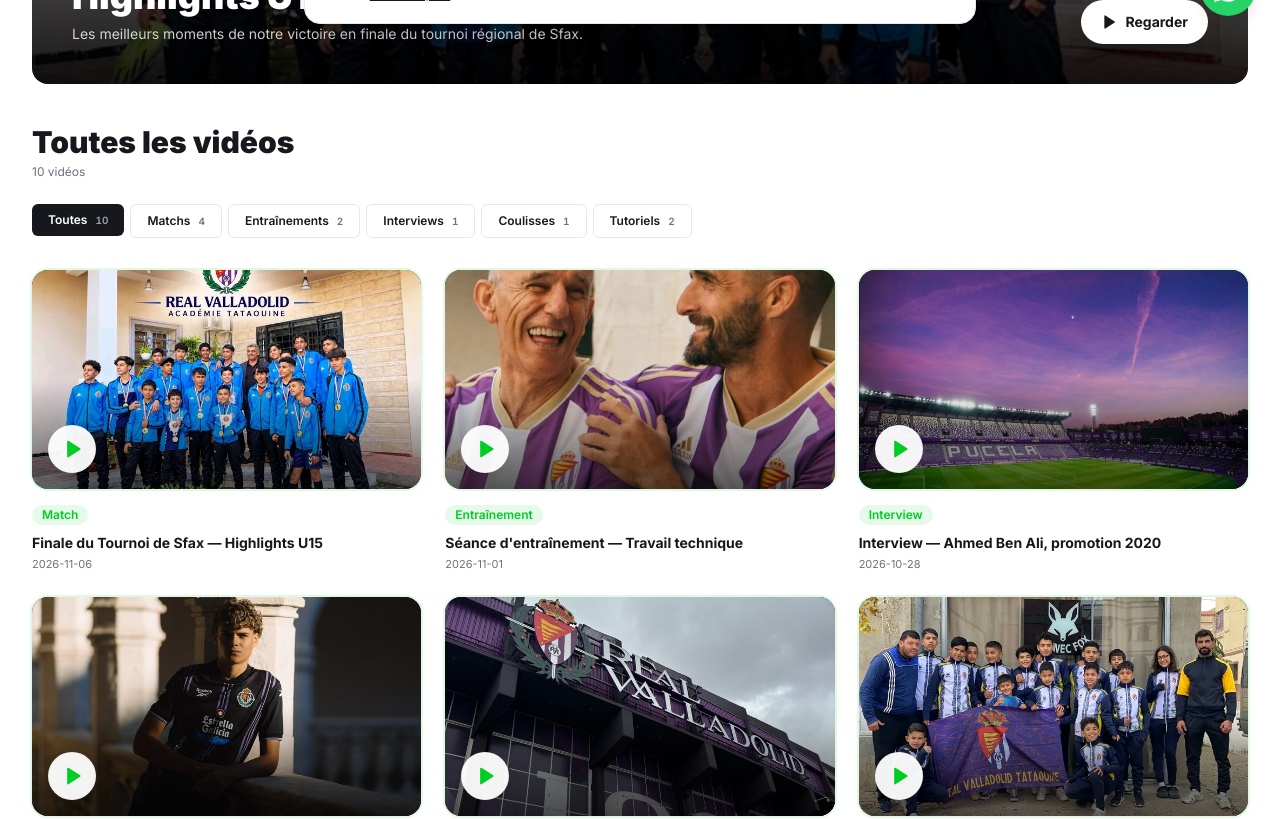
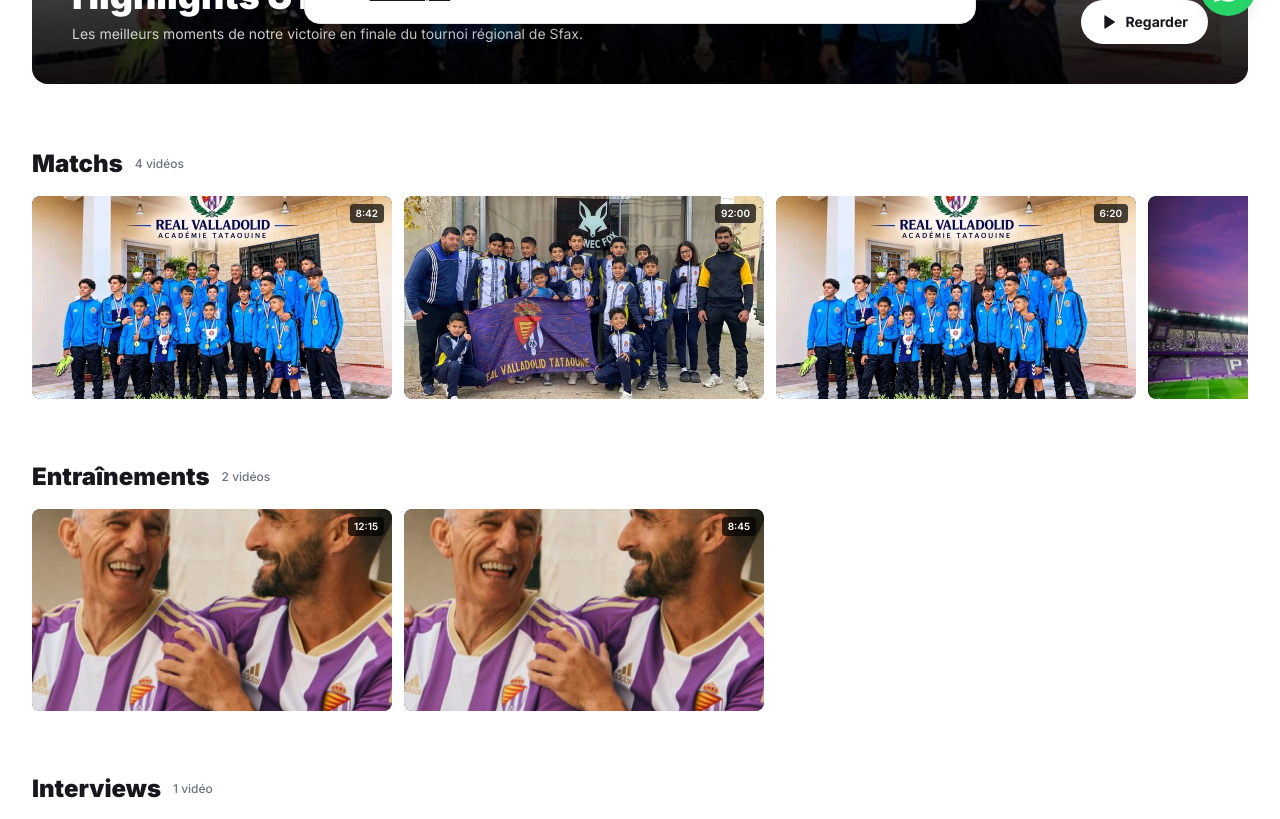
Before and after one commit to akdi3679/rvtataouine, a Next.js app: page /en/tv in a window 1280 px wide. Shown: the part 760-1579 px from the top of the page. Built offline with nearby package versions, Linux system fonts and the light colour scheme.

Commit message:
feat: Netflix-style TV page with category rows

```diff
--- /dev/null
+++ b/src/components/global/team-filter-with-group.tsx
@@ -0,0 +1,100 @@
+"use client";
+
+import { useRouter, usePathname } from "next/navigation";
+import { ChevronDown, Check, Globe } from "lucide-react";
+import { useState, useEffect, useRef } from "react";
+import { TEAMS, TEAM_IDS, type TeamId } from "@/data/team-theme";
+import Image from "next/image";
+
+export function TeamFilterWithGroup({ currentTeam }: { currentTeam: TeamId | "all" }) {
+  const [open, setOpen] = useState(false);
+  const wrapperRef = useRef<HTMLDivElement>(null);
+  const router = useRouter();
+  const pathname = usePathname();
+
+  const allLabel = "Toutes les équipes";
+  const current = currentTeam === "all" ? null : TEAMS[currentTeam];
+
+  useEffect(() => {
+    if (!open) return;
+    const handler = (e: MouseEvent) => {
+      if (!wrapperRef.current?.contains(e.target as Node)) setOpen(false);
+    };
+    document.addEventListener("mousedown", handler);
+    return () => document.removeEventListener("mousedown", handler);
+  }, [open]);
+
+  const handleSelect = (id: TeamId | "all") => {
+    const baseUrl = pathname.split("?")[0];
+    const url = id === "all" ? baseUrl : `${baseUrl}?team=${id}`;
+    router.push(url, { scroll: false });
+    setOpen(false);
+  };
+
+  return (
+    <div ref={wrapperRef} className="relative inline-block">
+      <button
+        onClick={() => setOpen(!open)}
+        className="inline-flex items-center gap-2.5 rounded-md border border-border bg-white px-4 py-2.5 text-sm font-semibold text-foreground shadow-sm transition-colors hover:border-foreground/30 hover:bg-secondary/50"
+        aria-haspopup="listbox"
+        aria-expanded={open}
+      >
+        {current ? (
+          <div className="relative h-5 w-5 overflow-hidden rounded-full bg-white">
+            <Image src={current.logoPath} alt={current.name} fill className="object-contain p-0.5" />
+          </div>
+        ) : (
+          <Globe className="h-4 w-4 text-muted-foreground" />
+        )}
+        <span className="whitespace-nowrap">
+          {current ? current.name : allLabel}
+        </span>
+        <ChevronDown
+          className={`h-4 w-4 text-muted-foreground transition-transform duration-200 ${open ? "rotate-180" : ""}`}
+        />
+      </button>
+
+      {open && (
+        <div
+          className="absolute left-0 sm:left-auto sm:right-0 top-full z-50 mt-2 w-64 overflow-hidden rounded-lg border border-border bg-white shadow-xl"
+          role="listbox"
+        >
+          <button
+            onClick={() => handleSelect("all")}
+            className={`flex w-full items-center gap-3 px-4 py-3 text-left text-sm transition-colors ${
+              currentTeam === "all" ? "bg-secondary font-semibold text-foreground" : "text-foreground hover:bg-secondary/50"
+            }`}
+            role="option"
+            aria-selected={currentTeam === "all"}
+          >
+            <Globe className="h-4 w-4 text-muted-foreground" />
+            <span className="flex-1">{allLabel}</span>
+            {currentTeam === "all" && <Check className="h-4 w-4" />}
+          </button>
+
+          {TEAM_IDS.map((teamId) => {
+            const team = TEAMS[teamId];
+            const active = currentTeam === teamId;
+            return (
+              <button
+                key={teamId}
+                onClick={() => handleSelect(teamId)}
+                className={`flex w-full items-center gap-3 px-4 py-3 text-left text-sm transition-colors ${
+                  active ? "bg-secondary font-semibold text-foreground" : "text-foreground hover:bg-secondary/50"
+                }`}
+                role="option"
+                aria-selected={active}
+              >
+                <div className="relative h-5 w-5 overflow-hidden rounded-full bg-white">
+                  <Image src={team.logoPath} alt={team.name} fill className="object-contain p-0.5" />
+                </div>
+                <span className="flex-1">{team.name}</span>
+                {active && <Check className="h-4 w-4" />}
+              </button>
+            );
+          })}
+        </div>
+      )}
+    </div>
+  );
+}
--- a/src/components/global/team-filter.tsx
+++ b/src/components/global/team-filter.tsx
@@ -3,7 +3,7 @@
 import { useRouter, usePathname } from "next/navigation";
 import { ChevronDown, Check, Globe } from "lucide-react";
 import { useState, useEffect, useRef } from "react";
-import { TEAMS, TEAM_IDS, type TeamId } from "@/data/team-theme";
+import { TEAMS, ENTITY_LIST, type TeamId } from "@/data/team-theme";
 import Image from "next/image";
 
 export function TeamFilter({ currentTeam }: { currentTeam: TeamId | "all" }) {
@@ -72,13 +72,13 @@ export function TeamFilter({ currentTeam }: { currentTeam: TeamId | "all" }) {
             {currentTeam === "all" && <Check className="h-4 w-4" />}
           </button>
 
-{TEAM_IDS.map((teamId) => {
-  const team = TEAMS[teamId];
-  const active = currentTeam === teamId;
+
+{ENTITY_LIST.map((team) => {
+  const active = currentTeam === team.id;
   return (
     <button
-      key={teamId}
-      onClick={() => handleSelect(teamId)}
+      key={team.id}
+      onClick={() => handleSelect(team.id)}
       className={`flex w-full items-center gap-3 px-4 py-3 text-left text-sm transition-colors ${
         active ? "bg-secondary font-semibold text-foreground" : "text-foreground hover:bg-secondary/50"
       }`}
--- a/src/components/sections/actualites-view.tsx
+++ b/src/components/sections/actualites-view.tsx
@@ -4,7 +4,7 @@ import { useState, useMemo } from "react";
 import Link from "next/link";
 import { Clock, FileText, Newspaper, ArrowUpRight } from "lucide-react";
 import type { Article } from "@/data/news";
-import { TeamFilter } from "@/components/global/team-filter";
+import { TeamFilterWithGroup } from "@/components/global/team-filter-with-group";
 import { TEAMS, type TeamId } from "@/data/team-theme";
 import Image from "next/image";
 const FILTERS = [
@@ -223,7 +223,7 @@ const teamTheme = team !== "all" ? TEAMS[team] : TEAMS.group;
                 <Newspaper className="h-3.5 w-3.5" />
                 {filtered.length} {filtered.length === 1 ? "article" : "articles"}
               </span>
-              <TeamFilter currentTeam={team} />
+<TeamFilterWithGroup currentTeam={team} />
             </div>
           </div>
 
--- a/src/components/sections/tv-view.tsx
+++ b/src/components/sections/tv-view.tsx
@@ -1,63 +1,137 @@
 "use client";
 
-import { useState, useMemo, useEffect } from "react";
+import { useState, useRef } from "react";
 import Image from "next/image";
-import { Play, X } from "lucide-react";
+import { Play, X, ChevronLeft, ChevronRight } from "lucide-react";
 import { videoCategories, type Video } from "@/data/videos";
 import { GALLERY } from "@/data/gallery";
 import { TeamFilter } from "@/components/global/team-filter";
 import { TEAMS, type TeamId } from "@/data/team-theme";
 
-const CATEGORY_GRADIENT: Record<string, string> = {
-  match: "from-accent via-accent/80 to-accent-dark",
-  training: "from-primary via-primary/80 to-primary-dark",
-  interview: "from-info via-info/80 to-primary/70",
-  "behind-scenes": "from-warning via-warning/80 to-accent/70",
-  tutorial: "from-success via-success/80 to-primary/70",
-};
-
-// --- BEAUTIFUL VIDEO CARD (Same as FeaturedVideosSection) ---
-function VideoCard({ video, theme }: { video: Video; theme: any }) {
-  const [isLoaded, setIsLoaded] = useState(false);
-
-  if (isLoaded) {
-    return (
-      <div className="relative w-full overflow-hidden rounded-2xl" style={{ aspectRatio: "16/9" }}>
-        <iframe
-          src={`https://www.youtube-nocookie.com/embed/${video.youtubeId}?autoplay=1&rel=0`}
-          title={video.title}
-          allow="accelerometer; autoplay; clipboard-write; encrypted-media; gyroscope; picture-in-picture"
-          allowFullScreen
-          className="absolute inset-0 h-full w-full"
-        />
-      </div>
-    );
-  }
-
+// --- Netflix-style Video Card ---
+function NetflixVideoCard({ video, onPlay, theme }: { video: Video; onPlay: () => void; theme: any }) {
   return (
     <button
-      onClick={() => setIsLoaded(true)}
-      className="group relative w-full overflow-hidden rounded-2xl bg-foreground focus:outline-none focus:ring-2 focus:ring-offset-2"
-      style={{ aspectRatio: "16/9", boxShadow: `0 0 0 2px ${theme.hex}20` }}
-      aria-label={`Lire la vidéo : ${video.title}`}
+      onClick={onPlay}
+      className="group relative flex-shrink-0 w-[280px] sm:w-[320px] lg:w-[360px] overflow-hidden rounded-lg text-left transition-all duration-300 hover:scale-105 hover:z-10 hover:shadow-2xl"
+      aria-label={`Regarder : ${video.title}`}
     >
+      <div className="relative aspect-video overflow-hidden rounded-lg bg-foreground">
         <Image
           src={video.thumbnail}
           alt={video.title}
           fill
-        sizes="(max-width: 768px) 100vw, 33vw"
-        className="object-cover transition-transform duration-500 group-hover:scale-105"
+          sizes="360px"
+          className="object-cover transition-transform duration-500 group-hover:scale-110"
         />
-      <div className="absolute inset-0 bg-gradient-to-t from-black/60 via-transparent to-transparent" />
-      <div className="absolute bottom-4 left-4">
-        <div className="flex h-12 w-12 items-center justify-center rounded-full bg-white/95 shadow-xl transition-all duration-300 group-hover:scale-110 group-hover:bg-white">
-          <Play className="h-5 w-5 ml-0.5" style={{ color: theme.hex, fill: theme.hex }} />
+        <div className="absolute inset-0 bg-gradient-to-t from-black/80 via-black/20 to-transparent opacity-0 transition-opacity duration-300 group-hover:opacity-100" />
+
+        {/* Play button on hover */}
+        <div className="absolute inset-0 flex items-center justify-center opacity-0 transition-opacity duration-300 group-hover:opacity-100">
+          <div className="flex h-14 w-14 items-center justify-center rounded-full bg-white/95 shadow-2xl transition-transform group-hover:scale-110">
+            <Play className="h-6 w-6 ml-0.5" style={{ color: theme.hex, fill: theme.hex }} />
+          </div>
+        </div>
+
+        {/* Duration badge (always visible) */}
+        <span className="absolute right-2 top-2 rounded bg-black/70 px-1.5 py-0.5 text-[10px] font-semibold text-white backdrop-blur">
+          {video.duration}
+        </span>
+
+        {/* Info overlay on hover */}
+        <div className="absolute inset-x-0 bottom-0 p-3 translate-y-full transition-transform duration-300 group-hover:translate-y-0">
+          <span className={`inline-flex rounded-full px-2 py-0.5 text-[9px] font-bold uppercase tracking-wider text-white mb-1.5`} style={{ backgroundColor: theme.hex }}>
+            {video.categoryLabel}
+          </span>
+          <h3 className="line-clamp-2 text-sm font-bold text-white leading-tight">
+            {video.title}
+          </h3>
+          <p className="mt-1 line-clamp-2 text-[11px] text-white/80">
+            {video.description}
+          </p>
         </div>
       </div>
     </button>
   );
 }
 
+// --- Netflix-style Horizontal Row ---
+function NetflixRow({
+  title,
+  videos,
+  onPlay,
+  theme
+}: {
+  title: string;
+  videos: Video[];
+  onPlay: (v: Video) => void;
+  theme: any;
+}) {
+  const scrollRef = useRef<HTMLDivElement>(null);
+
+  const scroll = (direction: "left" | "right") => {
+    if (!scrollRef.current) return;
+    const scrollAmount = scrollRef.current.clientWidth * 0.8;
+    scrollRef.current.scrollBy({
+      left: direction === "left" ? -scrollAmount : scrollAmount,
+      behavior: "smooth",
+    });
+  };
+
+  if (videos.length === 0) return null;
+
+  return (
+    <section className="relative py-6 group/row">
+      <div className="mx-auto max-w-7xl px-6 lg:px-8">
+        {/* Row title */}
+        <div className="mb-4 flex items-center gap-3">
+          <h2 className="text-xl font-black text-foreground sm:text-2xl">
+            {title}
+          </h2>
+          <span className="text-xs font-medium text-muted-foreground">
+            {videos.length} {videos.length === 1 ? "vidéo" : "vidéos"}
+          </span>
+        </div>
+
+        {/* Scrollable row */}
+        <div className="relative">
+          {/* Left arrow */}
+          <button
+            onClick={() => scroll("left")}
+            className="absolute left-0 top-0 bottom-0 z-20 hidden w-12 items-center justify-center bg-gradient-to-r from-white via-white/80 to-transparent opacity-0 transition-opacity group-hover/row:opacity-100 lg:flex"
+            aria-label="Défiler à gauche"
+          >
+            <ChevronLeft className="h-8 w-8 text-foreground" />
+          </button>
+
+          {/* Videos container */}
+          <div
+            ref={scrollRef}
+            className="flex gap-3 overflow-x-auto scroll-smooth scrollbar-hide pb-2"
+            style={{ scrollSnapType: "x mandatory" }}
+          >
+            {videos.map((v) => (
+              <div key={v.id} className="flex-shrink-0" style={{ scrollSnapAlign: "start" }}>
+                <NetflixVideoCard video={v} onPlay={() => onPlay(v)} theme={theme} />
+              </div>
+            ))}
+          </div>
+
+          {/* Right arrow */}
+          <button
+            onClick={() => scroll("right")}
+            className="absolute right-0 top-0 bottom-0 z-20 hidden w-12 items-center justify-center bg-gradient-to-l from-white via-white/80 to-transparent opacity-0 transition-opacity group-hover/row:opacity-100 lg:flex"
+            aria-label="Défiler à droite"
+          >
+            <ChevronRight className="h-8 w-8 text-foreground" />
+          </button>
+        </div>
+      </div>
+    </section>
+  );
+}
+
+// --- Hero Section (Featured Video) ---
 function TvHero({ video, onPlay, team }: { video: Video; onPlay: () => void; team: TeamId | "all" }) {
   const teamTheme = team !== "all" ? TEAMS[team] : TEAMS.group;
 
@@ -89,6 +163,7 @@ function TvHero({ video, onPlay, team }: { video: Video; onPlay: () => void; tea
           </div>
         </div>
 
+        {/* Featured video hero */}
         <button
           onClick={onPlay}
           className="group relative mt-8 block w-full overflow-hidden rounded-2xl text-left"
@@ -126,14 +201,11 @@ function TvHero({ video, onPlay, team }: { video: Video; onPlay: () => void; tea
                   <p className="text-[10px] font-bold uppercase tracking-widest text-white/70">
                     À la une
                   </p>
-                  <h2 className="mt-1.5 text-2xl font-black leading-tight text-white sm:text-2xl lg:text-4xl">
+                  <h2 className="mt-1.5 text-2xl font-black leading-tight text-white sm:text-3xl lg:text-4xl">
                     {video.title}
                   </h2>
                   <p className="mt-2 hidden max-w-xl text-sm text-white/80 sm:line-clamp-2 sm:block">
                     {video.description}
-                  </p>
-                  <p className="mt-2 text-[11px] font-medium text-white/60 sm:hidden">
-                    {video.publishedAt} · {video.duration}
                   </p>
                 </div>
                 <div className="hidden shrink-0 sm:block">
@@ -151,52 +223,10 @@ function TvHero({ video, onPlay, team }: { video: Video; onPlay: () => void; tea
   );
 }
 
-function VideoGrid({
-  items,
-  onPlay,
-  team,
-}: {
-  items: Video[];
-  onPlay: (v: Video) => void;
-  team: TeamId | "all";
-}) {
-  if (items.length === 0) {
-    return (
-      <div className="rounded-2xl border border-dashed border-border py-20 text-center">
-        <Play className="mx-auto h-10 w-10 text-muted-foreground/30" />
-        <p className="mt-4 text-sm font-semibold text-foreground">
-          Aucune vidéo dans cette catégorie
-        </p>
-      </div>
-    );
-  }
-
-  const theme = team !== "all" ? TEAMS[team] : TEAMS.group;
-
-  return (
-    <div className="grid gap-6 sm:grid-cols-2 lg:grid-cols-3">
-      {items.map((v) => (
-        <div key={v.id} className="flex flex-col">
-          <VideoCard video={v} theme={theme} />
-          <div className="mt-3">
-            <span className={`inline-flex rounded-full px-2.5 py-0.5 text-xs font-semibold ${theme.bgSoftClass} ${theme.textClass}`}>
-              {v.categoryLabel}
-            </span>
-            <h3 className="mt-2 line-clamp-2 text-sm font-bold leading-snug text-foreground">
-              {v.title}
-            </h3>
-            <p className="mt-1 text-[11px] text-muted-foreground">
-              {v.publishedAt}
-            </p>
-          </div>
-        </div>
-      ))}
-    </div>
-  );
-}
-
+// --- Gallery Section ---
 function Gallery({ team }: { team: TeamId | "all" }) {
   const teamTheme = team !== "all" ? TEAMS[team] : TEAMS.group;
+
   return (
     <section className="bg-secondary/30 py-14 lg:py-20">
       <div className="mx-auto max-w-7xl px-6 lg:px-8">
@@ -211,6 +241,7 @@ function Gallery({ team }: { team: TeamId | "all" }) {
             Les moments forts de la saison, sur et en dehors du terrain.
           </p>
         </div>
+
         <div className="grid grid-cols-2 gap-3 sm:grid-cols-4 sm:gap-4">
           <div className="group relative col-span-2 row-span-2 aspect-square overflow-hidden rounded-2xl sm:aspect-auto sm:min-h-[440px]">
             <Image src={GALLERY[0].image} alt={GALLERY[0].label} fill sizes="(max-width: 640px) 100vw, 50vw" className="object-cover transition-transform duration-500 group-hover:scale-105" priority />
@@ -219,7 +250,7 @@ function Gallery({ team }: { team: TeamId | "all" }) {
               <p className="text-sm font-semibold text-white sm:text-base">{GALLERY[0].label}</p>
             </div>
           </div>
-          <div className="group relative col-span-2 aspect-[2/1] overflow-hidden rounded-2xl sm:aspect-[2/1]">
+          <div className="group relative col-span-2 aspect-[2/1] overflow-hidden rounded-2xl">
             <Image src={GALLERY[1].image} alt={GALLERY[1].label} fill sizes="(max-width: 640px) 100vw, 50vw" className="object-cover transition-transform duration-500 group-hover:scale-105" />
             <div className="absolute inset-0 bg-gradient-to-t from-black/70 via-black/10 to-transparent" />
             <div className="absolute inset-x-0 bottom-0 p-4 sm:p-5">
@@ -260,8 +291,9 @@ function Gallery({ team }: { team: TeamId | "all" }) {
   );
 }
 
+// --- Video Player Modal ---
 function VideoPlayer({ video, onClose }: { video: Video; onClose: () => void }) {
-  useEffect(() => {
+  useState(() => {
     const prev = document.body.style.overflow;
     document.body.style.overflow = "hidden";
     const onKey = (e: KeyboardEvent) => { if (e.key === "Escape") onClose(); };
@@ -270,7 +302,7 @@ function VideoPlayer({ video, onClose }: { video: Video; onClose: () => void })
       document.body.style.overflow = prev;
       window.removeEventListener("keydown", onKey);
     };
-  }, [onClose]);
+  });
 
   return (
     <div className="fixed inset-0 z-[100] flex items-center justify-center bg-black/90 p-4 backdrop-blur-sm">
@@ -291,55 +323,50 @@ function VideoPlayer({ video, onClose }: { video: Video; onClose: () => void })
   );
 }
 
+// --- Main TV View ---
 export function TvView({ videos, team }: { videos: Video[]; team: TeamId | "all" }) {
   const [active, setActive] = useState<Video | null>(null);
-  const [filter, setFilter] = useState<string>("all");
+  const theme = team !== "all" ? TEAMS[team] : TEAMS.group;
 
   const featured = videos.find((v) => v.featured) ?? videos[0];
-  const filtered = useMemo(() => (filter === "all" ? videos : videos.filter((v) => v.category === filter)), [filter]);
-  const countFor = (id: string) => (id === "all" ? videos.length : videos.filter((v) => v.category === id).length);
+
+  // Group videos by category (Netflix-style)
+  const videosByCategory = videoCategories
+    .map((cat) => ({
+      ...cat,
+      videos: videos.filter((v) => v.category === cat.id),
+    }))
+    .filter((cat) => cat.videos.length > 0);
 
   return (
     <>
       <div className="bg-white">
-        <TvHero video={featured} onPlay={() => setActive(featured)} team={team} />
-        <section className="pb-14 lg:pb-20">
-          <div className="mx-auto max-w-7xl px-6 lg:px-8">
-            <div className="mb-6 flex items-end justify-between gap-4">
-              <div>
-                <h2 className="text-2xl font-black text-foreground sm:text-3xl">Toutes les vidéos</h2>
-                <p className="mt-1 text-xs text-muted-foreground">{filtered.length} {filtered.length === 1 ? "vidéo" : "vidéos"}</p>
+        {featured && <TvHero video={featured} onPlay={() => setActive(featured)} team={team} />}
+
+        {/* Netflix-style category rows */}
+        <div className="pb-14 lg:pb-20">
+          {videosByCategory.length === 0 ? (
+            <div className="mx-auto max-w-7xl px-6 py-20 text-center lg:px-8">
+              <Play className="mx-auto h-12 w-12 text-muted-foreground/30" />
+              <p className="mt-4 text-base font-semibold text-foreground">Aucune vidéo disponible</p>
+              <p className="mt-1 text-sm text-muted-foreground">Les vidéos de cette équipe arrivent bientôt.</p>
             </div>
+          ) : (
+            videosByCategory.map((cat) => (
+              <NetflixRow
+                key={cat.id}
+                title={cat.label}
+                videos={cat.videos}
+                onPlay={setActive}
+                theme={theme}
+              />
+            ))
+          )}
         </div>
 
-            <div className="-mx-6 mb-8 overflow-x-auto scrollbar-hide px-6 lg:mx-0 lg:px-0">
-              <ul className="flex gap-1.5 whitespace-nowrap">
-                {videoCategories.map((c) => {
-                  const activeFilter = filter === c.id;
-                  return (
-                    <li key={c.id}>
-                      <button
-                        onClick={() => setFilter(c.id)}
-                        className={`inline-flex items-center gap-2 rounded-md px-4 py-2 text-xs font-semibold transition-colors ${
-                          activeFilter ? "bg-foreground text-background" : "border border-border bg-white text-foreground hover:border-foreground/30 hover:bg-secondary/50"
-                        }`}
-                      >
-                        {c.label}
-                        <span className={`text-[10px] tabular-nums ${activeFilter ? "text-background/60" : "text-muted-foreground"}`}>
-                          {countFor(c.id)}
-                        </span>
-                      </button>
-                    </li>
-                  );
-                })}
-              </ul>
+        <Gallery team={team} />
       </div>
 
-            <VideoGrid items={filtered} onPlay={setActive} team={team} />
-          </div>
-        </section>
-        <Gallery team={team} />
-      </div>
       {active && <VideoPlayer video={active} onClose={() => setActive(null)} />}
     </>
   );
```
Lines whose indentation alone changed are shown as unchanged.
